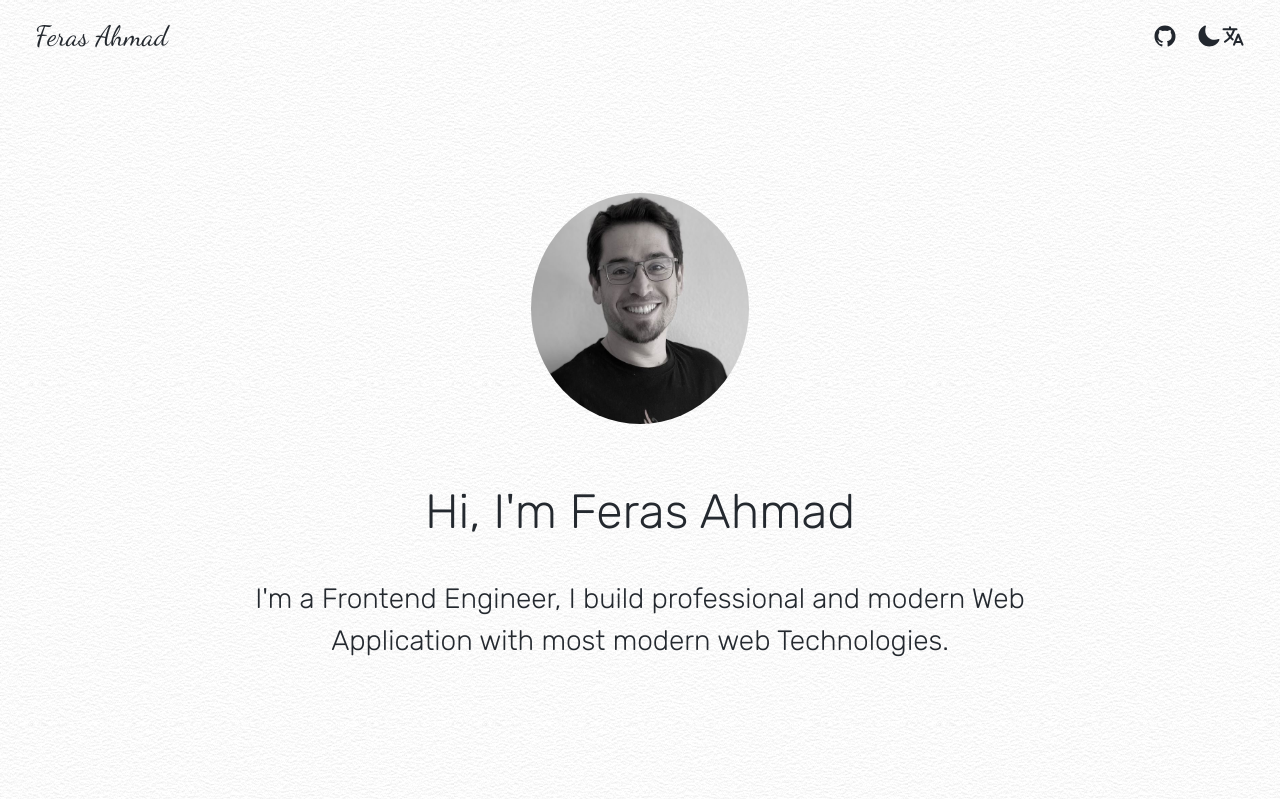
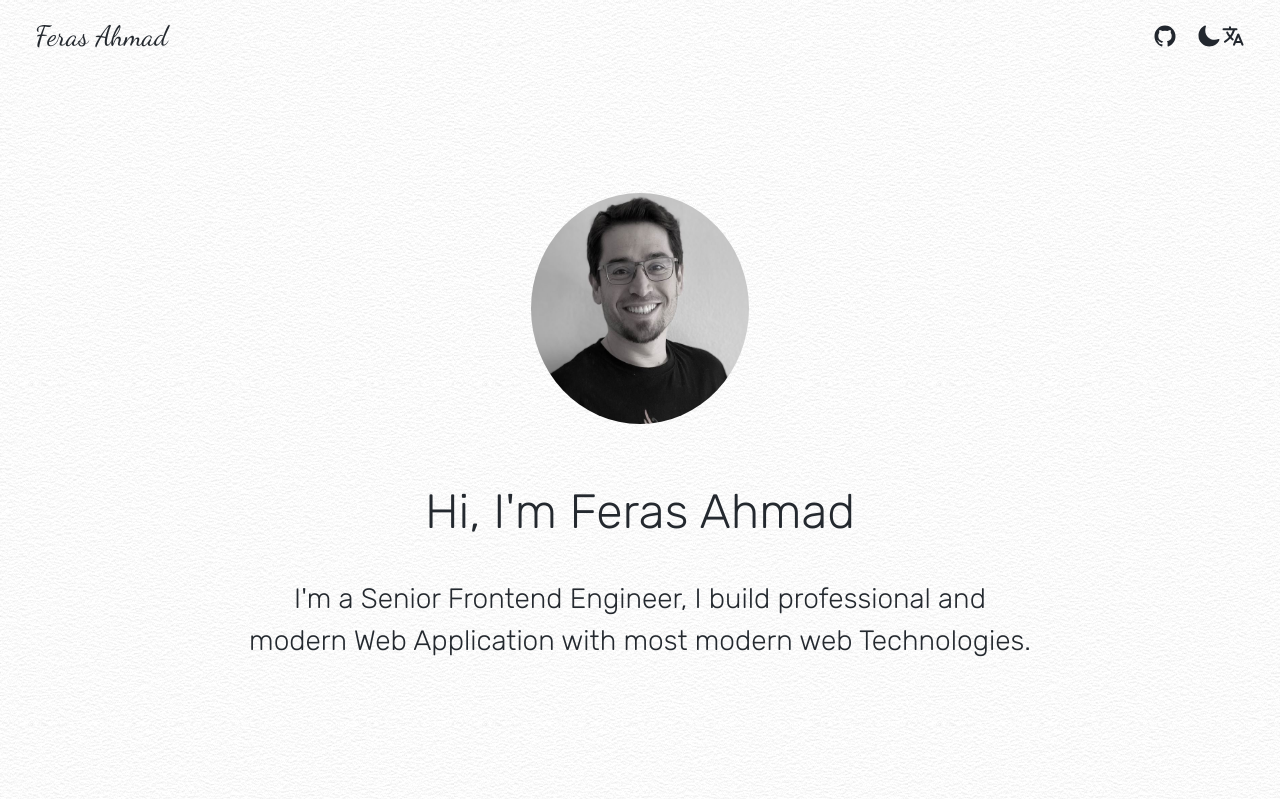
Before and after one commit to Eng-FerasAhmad/portfolio, a React (Vite) app: page / in a window 1280 px wide. Shown: the top 799 px of the page. Built offline with nearby package versions, Linux system fonts and the light colour scheme.

Commit message:
add progress bar js

```diff
--- a/index.html
+++ b/index.html
@@ -3,7 +3,7 @@
   <head>
     <link rel="preconnect" href="https://fonts.googleapis.com" />
     <link rel="preconnect" href="https://fonts.gstatic.com" crossorigin />
-    <link rel="icon" type="image/svg+xml" href="/public/F.A.svg" />
+    <link rel="icon" type="image/svg+xml" href="/F.A.svg" />
     <link
       href="https://fonts.googleapis.com/css2?family=Dancing+Script&family=Rubik:wght@300&display=swap"
       rel="stylesheet"
--- a/package.json
+++ b/package.json
@@ -23,6 +23,7 @@
     "history": "^5.3.0",
     "localforage": "^1.10.0",
     "match-sorter": "^6.3.1",
+    "progress.js": "^1.1.3",
     "react": "^18.2.0",
     "react-dom": "^18.2.0",
     "react-icons": "^4.11.0",
--- a/public/data/developer/data-de.json
+++ b/public/data/developer/data-de.json
@@ -2,7 +2,7 @@
   "entityHeader": "Entwickler",
   "title": "Senior Frontend Ingenieur",
   "name": "Servus, Ich bin Feras Ahmad",
-  "about": "Ich bin Frontend Ingenieur, ich erstelle professionelle und moderne Webanwendungen mit modernsten Webtechnologien",
+  "about": "Ich bin Senior Frontend Ingenieur, ich erstelle professionelle und moderne Webanwendungen mit modernsten Webtechnologien",
   "socialAccount": [{ "name": "LinkedIn", "url": "", "visible": false }],
   "language": ["Deutsch", "Englisch", "Arabisch"]
 }
--- a/public/data/developer/data-en.json
+++ b/public/data/developer/data-en.json
@@ -2,7 +2,7 @@
   "entityHeader": "Developer",
   "title": "Senior Frontend Engineer",
   "name": "Hi, I'm Feras Ahmad",
-  "about": "I'm a Frontend Engineer, I build professional and modern Web Application with most modern web Technologies.",
+  "about": "I'm a Senior Frontend Engineer, I build professional and modern Web Application with most modern web Technologies.",
   "socialAccount": [{ "name": "LinkedIn", "url": "", "visible": false }],
   "language": ["German", "English", "Arabic"]
 }
--- a/src/components/sections/developer/Developer.tsx
+++ b/src/components/sections/developer/Developer.tsx
@@ -1,4 +1,3 @@
-import FallbackComponent from '../../../library/fallback-component/FallbackComponent';
 import {
   AboutWrapper,
   ContentContainer,
@@ -13,10 +12,6 @@ import useDeveloper from './useDeveloper';
 export default function Developer() {
   const { viewModel } = useDeveloper();
 
-  if (!viewModel) {
-    return <FallbackComponent />;
-  }
-
   return (
     <DeveloperContainer data-testid="developer">
       <ContentContainer>
@@ -24,8 +19,8 @@ export default function Developer() {
           <ProfileWrapper src="profile.jpg" alt="image" />
         </ImageContainer>
         <DescriptionContainer>
-          <NameWrapper>{viewModel.name}</NameWrapper>
-          <AboutWrapper>{viewModel.about}</AboutWrapper>
+          {viewModel && <NameWrapper>{viewModel.name}</NameWrapper>}
+          {viewModel && <AboutWrapper>{viewModel.about}</AboutWrapper>}
         </DescriptionContainer>
       </ContentContainer>
     </DeveloperContainer>
--- a/src/components/sections/developer/styles.ts
+++ b/src/components/sections/developer/styles.ts
@@ -8,15 +8,15 @@ export const DeveloperContainer = styled.div`
   justify-content: center;
 
   @media ${device.mobile} {
-    height: calc(100vh - ${pixelToRem(110)});
+    min-height: calc(100vh - ${pixelToRem(110)});
   }
 
   @media ${device.tablet} {
-    height: calc(100vh - ${pixelToRem(180)});
+    min-height: calc(100vh - ${pixelToRem(180)});
   }
 
   @media ${device.desktop} {
-    height: calc(100vh - ${pixelToRem(180)});
+    min-height: calc(100vh - ${pixelToRem(180)});
   }
 `;
 
--- a/src/service/DataModelService.ts
+++ b/src/service/DataModelService.ts
@@ -13,13 +13,13 @@ const languageData = new Map<Language, string>([
   [Language.EN, 'data-en'],
 ]);
 
-export default async function dataModelService<T>(
+export default function dataModelService<T>(
   dataModel: DataModel,
   lang: Language
 ): Promise<T> {
   const model = modelData.get(dataModel);
   const language = lang ? languageData.get(lang) : languageData.get(Language.EN);
-  const data = await fetch(`/portfolio/data/${model!}/${language}.json`).then((res) => {
+  const data = fetch(`/portfolio/data/${model!}/${language}.json`).then((res) => {
     return res.json() as T;
   });
 
```
Also changed, not shown: 2 other files (tests, documents, lock files or other folders).
